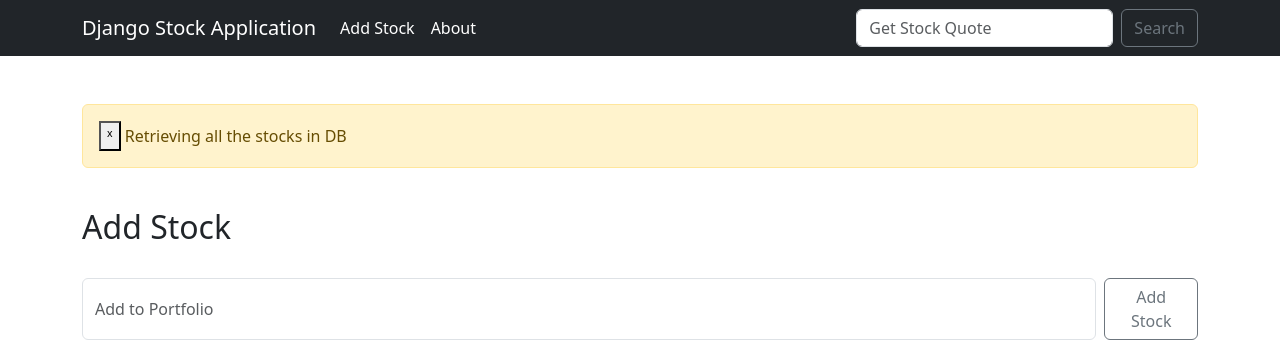
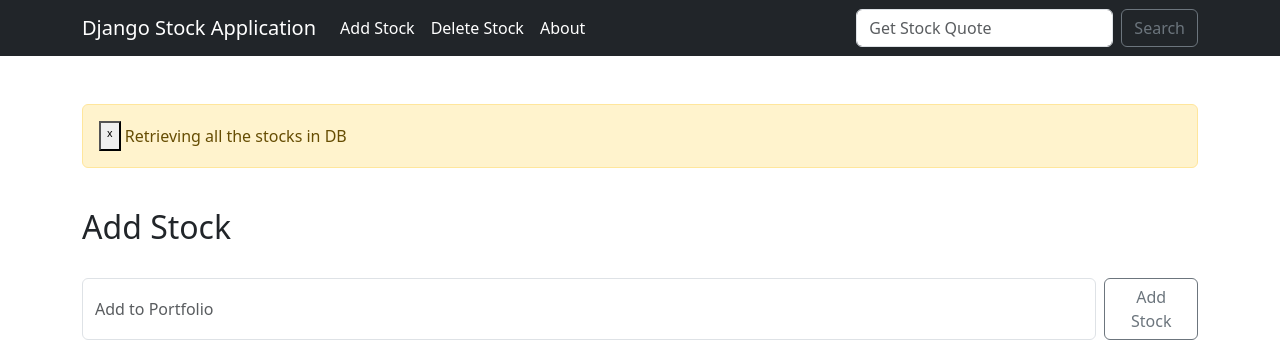
Before and after one commit to FrancisChung/udemy-django-stock, a Django app: page /add_stock.html in a window 1280 px wide. Shown: the top 344 px of the page. Run offline with Django 5.2, Linux system fonts and the light colour scheme; data that the repository does not hold is empty.

Commit message:
Add delete_stock() route

```diff
--- a/quotes/templates/base.html
+++ b/quotes/templates/base.html
@@ -17,6 +17,9 @@
           <ul class="navbar-nav me-auto mb-2 mb-lg-0">
             <li class="nav-item">
               <a class="nav-link active" aria-current="page" href="{% url 'add_stock' %}">Add Stock</a>
+            </li>
+            <li class="nav-item">
+              <a class="nav-link active" aria-current="page" href="{% url 'delete_stock' %}">Delete Stock</a>
             </li>
             <li class="nav-item">
               <a class="nav-link active" aria-current="page" href="{% url 'about' %}">About</a>
```
